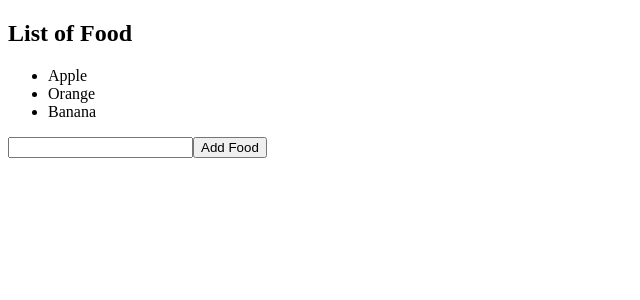
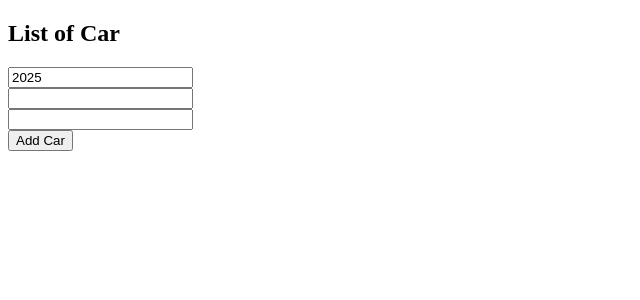
Before and after one commit to magobryan81/react, a React (Vite) app: page / in a window 1280 px wide. Shown: the top 300 px of the page, without its empty margins (0-640 px from the left). Built offline with nearby package versions, Linux system fonts and the light colour scheme.

Commit message:
add update array object

```diff
--- a/src/App.jsx
+++ b/src/App.jsx
@@ -11,7 +11,8 @@
 // import Counter from './Counter.jsx';
 // import OnChange from './OnChange.jsx';
 // import ColorPicker from './ColorPicker.jsx';
-import UpdateArray from './UpdateArray.jsx';
+// import UpdateArray from './UpdateArray.jsx';
+import UpdateArrayObject from './UpdateArrayObject.jsx';
 function App() {
   // const fruits = [{id: 1, name: 'apple', calories: 105},
   //   {id: 2, name: 'orange', calories: 85},
@@ -24,7 +25,7 @@
     // <Main />
     // </>
     <>
-    <UpdateArray />
+    <UpdateArrayObject />
 
     </>
   );
--- /dev/null
+++ b/src/UpdateArrayObject.jsx
@@ -0,0 +1,52 @@
+
+import react, {useState} from 'react';
+
+export default function UpdateArrayObject() {
+    const [cars, setCars] = useState([]);
+    const [carYear, setYear] = useState(new Date().getFullYear());
+    const [carMake, setMake] = useState("");
+    const [carModel, setModel] = useState("");
+
+    function handleAddCar() {
+        const newCar = {year: carYear,
+                        make: carMake,
+                        model: carModel
+        }
+
+        setCars(cars => [...cars, newCar]);
+
+        setYear(new Date().getFullYear());
+        setMake("");
+        setModel("");
+    }
+
+    function handleRemoveCar(index) {
+        setCars(cars => cars.filter((_, i) => i !== index));
+    }
+
+    function handleYearChange(event) {
+        setYear(event.target.value);
+    }
+
+    function handleMakeChange(event) {
+        setMake(event.target.value);
+    }
+
+    function handleModelChange(event) {
+        setModel(event.target.value);
+    }
+
+    return(
+        <div>
+            <h2>List of Car</h2>
+            <ul>
+                {cars.map((car, index) =>
+                <li key={index} onClick={() => handleRemoveCar(index)}>{car.year} {car.make} {car.model}</li>)}
+            </ul>
+            <input type="number" value={carYear} onChange={handleYearChange} /><br />
+            <input type="text" value={carMake} onChange={handleMakeChange} /><br />
+            <input type="text" value={carModel} onChange={handleModelChange} /><br />
+            <button onClick={handleAddCar}>Add Car</button>
+        </div>
+    )
+}
```
